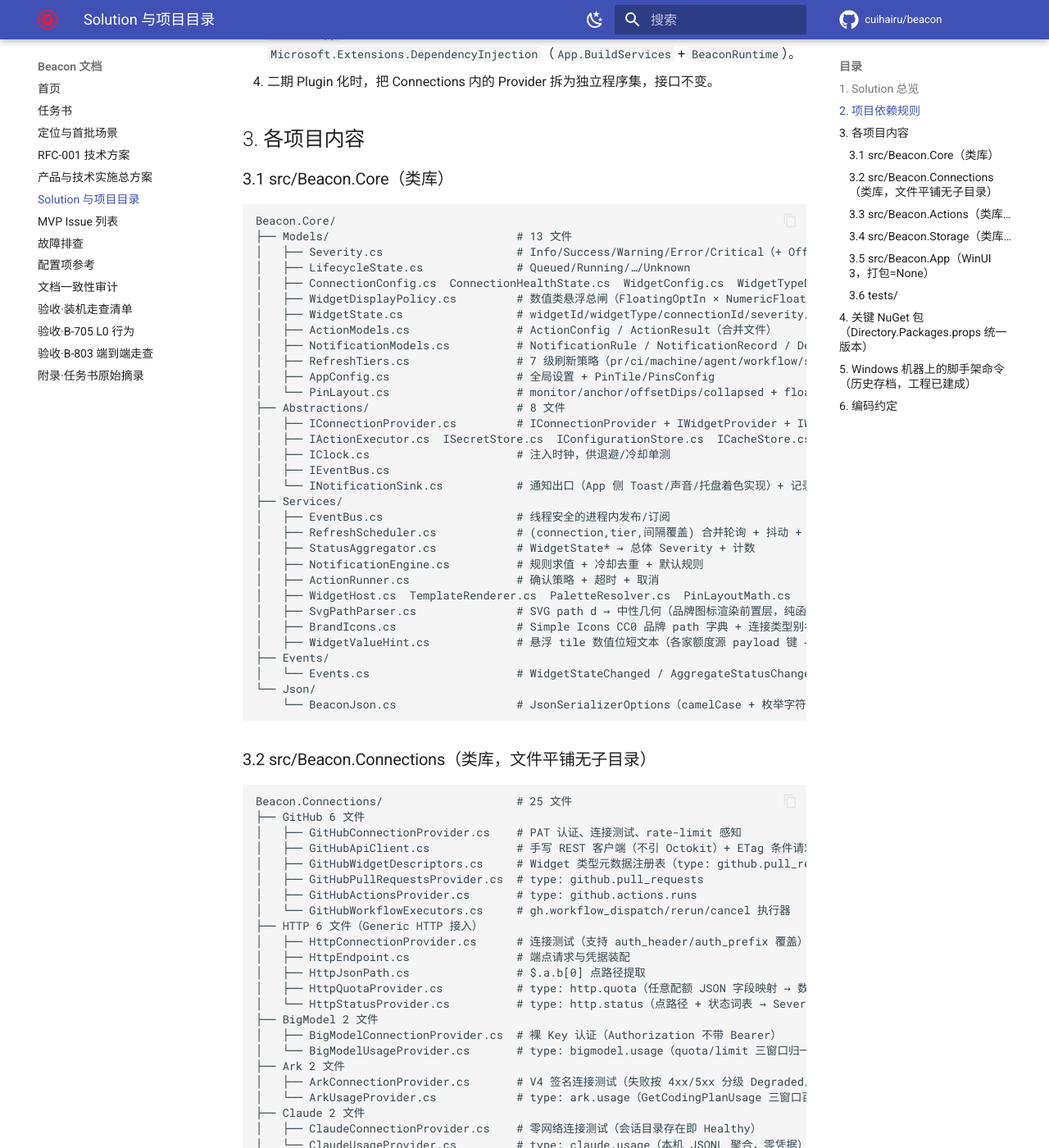
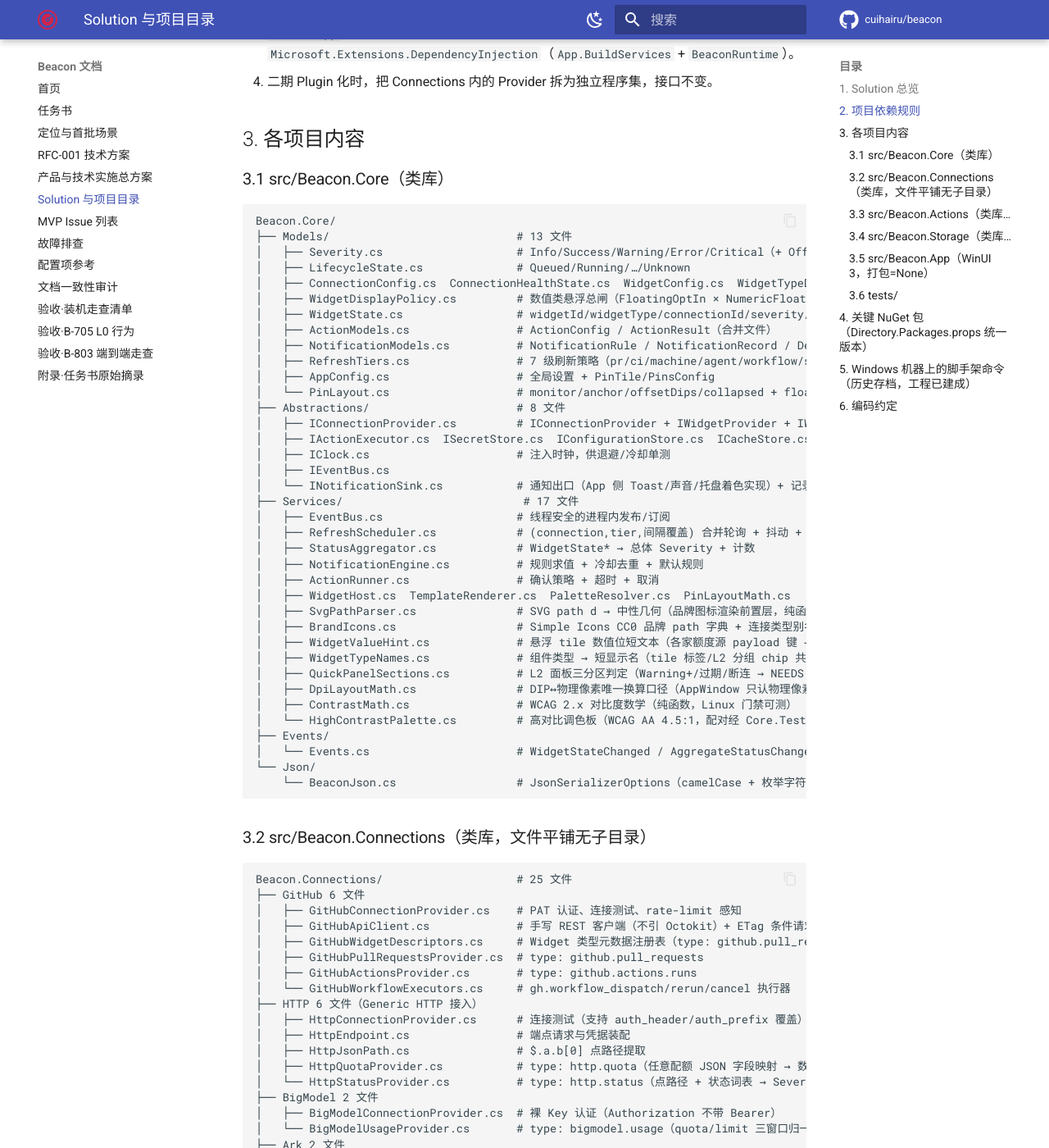
Before and after one commit to cuihairu/beacon, an MkDocs documentation site: the page built from docs/solution-structure.md, in a window 1280 px wide and 1400 px high, scrolled down 1079 px. Shown: the whole window at 82% size. Built offline with MkDocs 1.6.1 and Material for MkDocs 9.7.7, drawn with Linux system fonts in a browser that asks for light colours; comment, search, counter and statistics services are not loaded; some of the changed text lies outside the part shown.

Commit message:
docs: realign solution structure counts with source

````diff
--- a/docs/solution-structure.md
+++ b/docs/solution-structure.md
@@ -68,7 +68,7 @@
 │   ├── IClock.cs                      # 注入时钟，供退避/冷却单测
 │   ├── IEventBus.cs
 │   └── INotificationSink.cs           # 通知出口（App 侧 Toast/声音/托盘着色实现）+ 记录落盘抽象 INotificationRecordStore
-├── Services/
+├── Services/                           # 17 文件
 │   ├── EventBus.cs                    # 线程安全的进程内发布/订阅
 │   ├── RefreshScheduler.cs            # (connection,tier,间隔覆盖) 合并轮询 + 抖动 + 退避
 │   ├── StatusAggregator.cs            # WidgetState* → 总体 Severity + 计数
@@ -78,6 +78,11 @@
 │   ├── SvgPathParser.cs               # SVG path d → 中性几何（品牌图标渲染前置层，纯函数供单测）
 │   ├── BrandIcons.cs                  # Simple Icons CC0 品牌 path 字典 + 连接类型别名归一（纯字符串零依赖，供单测；未收录由 App 字形兜底）
 │   ├── WidgetValueHint.cs             # 悬浮 tile 数值位短文本（各家额度源 payload 键 → 主数值映射，纯函数供单测）
+│   ├── WidgetTypeNames.cs             # 组件类型 → 短显示名（tile 标签/L2 分组 chip 共用，纯函数供单测）
+│   ├── QuickPanelSections.cs          # L2 面板三分区判定（Warning+/过期/断连 → NEEDS ATTENTION，纯函数供单测）
+│   ├── DpiLayoutMath.cs               # DIP↔物理像素唯一换算口径（AppWindow 只认物理像素）
+│   ├── ContrastMath.cs                # WCAG 2.x 对比度数学（纯函数，Linux 门禁可测）
+│   └── HighContrastPalette.cs         # 高对比调色板（WCAG AA 4.5:1，配对经 Core.Tests 断言）
 ├── Events/
 │   └── Events.cs                      # WidgetStateChanged / AggregateStatusChanged 等事件
 └── Json/
@@ -175,8 +180,8 @@
 │   ├── SingleInstanceGuard.cs         # Mutex + 命名事件（二次启动通知既有实例弹气泡）
 │   ├── FileLoggerProvider.cs  CrashLog.cs    # beacon-YYYYMMDD.log / crash-*.log
 │   ├── UiPalette.cs  MotionEngine.cs  ShellStateStore.cs  UiDispatcher.cs
-│   └── （+ Monitor 相关辅助）
-└── Windows/                           # 7 文件（UI 多为代码构建）
+│   └── AppIcon.cs                     # 应用图标唯一来源（逐窗 AppWindow.SetIcon——unpackaged 任务栏图标坑）
+└── Windows/                           # 10 文件（8 .cs + 2 .xaml，UI 多为代码构建）
     ├── CapsuleWindow.xaml|cs          # L1 聚合胶囊（独立置顶常驻窗，位置记忆；右键直达设置）
     ├── QuickPanelWindow.xaml|cs       # L2 快捷面板（可激活，ESC 关；通知中心/组件列表）
     ├── PinnedHostWindow.cs            # ★ L0 宿主面板形态（默认）：每显示器一窗，代码建 UI，
@@ -186,6 +191,7 @@
     ├── BrandIconFactory.cs            # 品牌 path → Path(Stretch=Uniform)（设置目录/悬浮 tile 共用，
     │                                  #   空几何/渲染失败退 null 让调用方字形兜底）
     ├── DetailWindow.cs                # L3 详情 + 全部 Action（代码建 UI）
+    ├── ThemeColors.cs                 # 主题色桥：Core 高对比调色板 → WinUI 画刷（配对断言见 ContrastMathTests）
     └── SettingsWindow.cs              # B-801/802/805：PowerToys 形态配置中心（模块目录+启停+连接/组件 CRUD，
                                        #   悬浮形态二选一、导入导出、通知规则；代码建 UI）
 ```
@@ -194,7 +200,7 @@
 
 ### 3.6 tests/
 
-xUnit；`Beacon.Core.Tests`（聚合/调度/退避/规则/通知引擎/ActionRunner，时钟注入；SvgPathParser、BrandIcons 字典全量可解析与别名、WidgetValueHint 数值映射）、`Beacon.Connections.Tests`（Fake HttpMessageHandler + API 夹具 + ETag 分支，程序集串行化避免共享客户端缓存竞态）、`Beacon.Storage.Tests`（往返/原子写/DPAPI，需 Windows 环境）、`Beacon.Actions.Tests`（open.url/local.command/http/webhook 执行器，Windows 专属用例 OS 门控）。全部接入 coverlet.collector（CI 上报 Codecov）。当前 4 个项目共 474 个测试（Connections 249 / Core 170 / Actions 27 / Storage 28），即本地门禁。
+xUnit；`Beacon.Core.Tests`（聚合/调度/退避/规则/通知引擎/ActionRunner，时钟注入；SvgPathParser、BrandIcons 字典全量可解析与别名、WidgetValueHint 数值映射）、`Beacon.Connections.Tests`（Fake HttpMessageHandler + API 夹具 + ETag 分支，程序集串行化避免共享客户端缓存竞态）、`Beacon.Storage.Tests`（往返/原子写/DPAPI，需 Windows 环境）、`Beacon.Actions.Tests`（open.url/local.command/http/webhook 执行器，Windows 专属用例 OS 门控）。全部接入 coverlet.collector（CI 上报 Codecov）。当前 4 个项目共 685 个测试（Connections 371 / Core 256 / Actions 27 / Storage 31），即本地门禁。Core 侧另覆盖 QuickPanelSections 三分区判定、ContrastMath/HighContrastPalette 对比度配对、WidgetTypeNames 短名映射、PinLayoutMath/DpiLayoutMath 换算与钳位。
 
 ## 4. 关键 NuGet 包（Directory.Packages.props 统一版本）
 
````
Also changed, not shown: docs/index.md (+1 -1 lines), docs/审计-文档一致性.md (+8 -0 lines).
